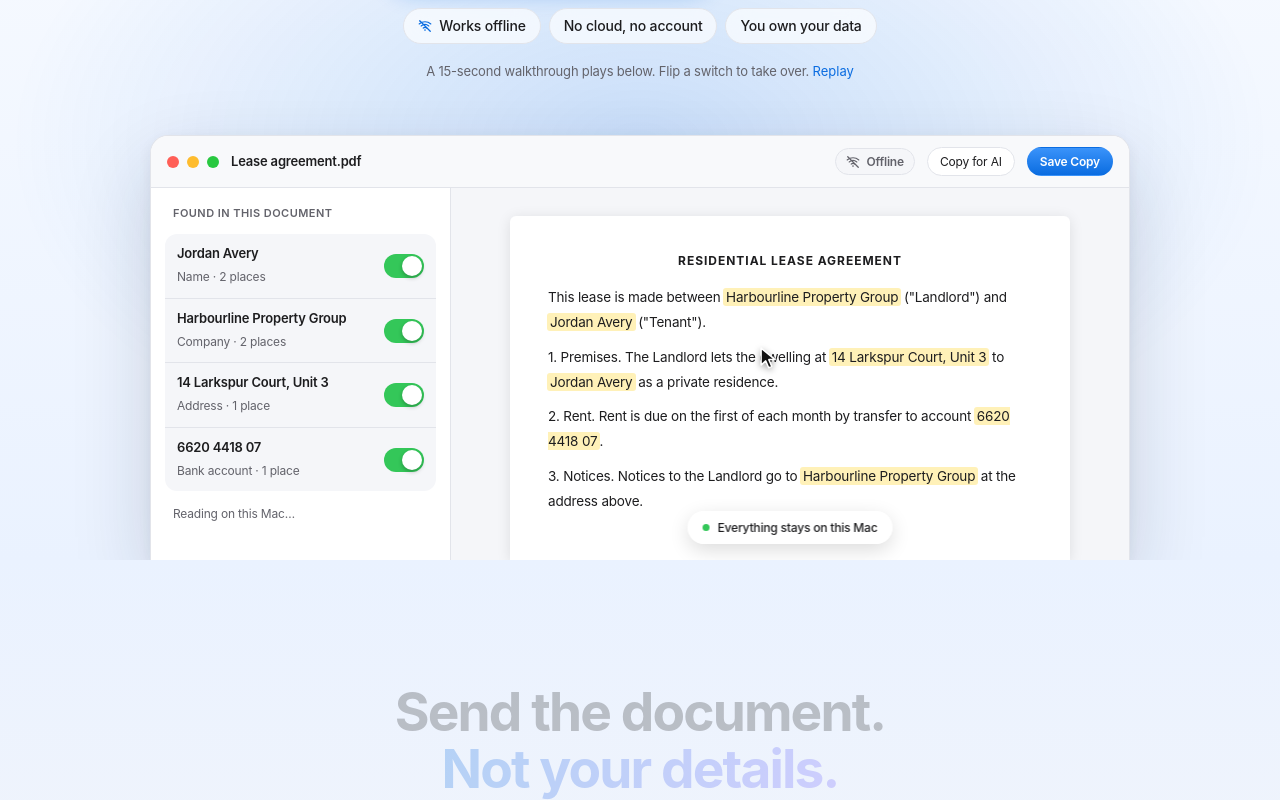
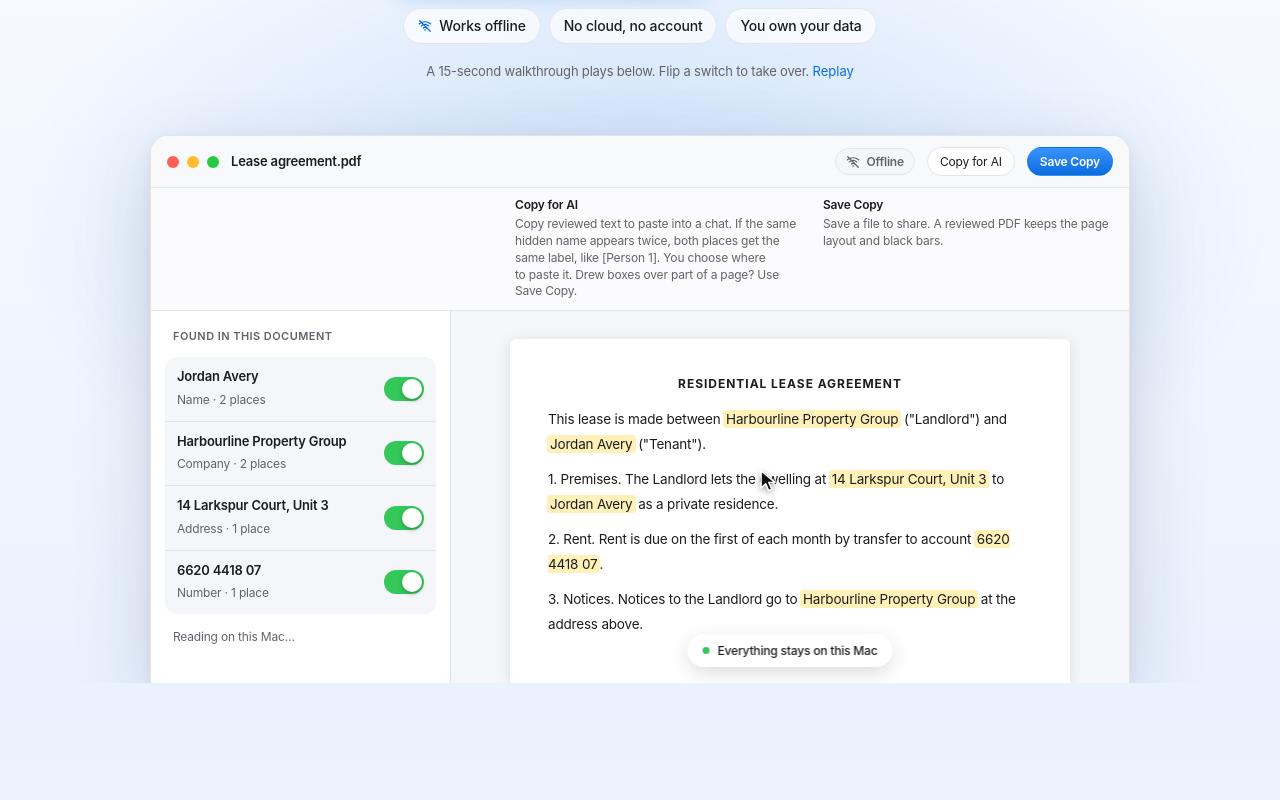
Before and after one commit to xtinctagent/blotgenie-site, a plain HTML site: page index.html in a window 1280 px wide. Shown: the part 592-1392 px from the top of the page. Drawn offline with Linux system fonts and the light colour scheme.

Commit message:
Add files via upload

```diff
--- a/index.html
+++ b/index.html
@@ -146,6 +146,11 @@ section{padding:96px 0}
 .ready{display:inline-flex;align-items:center;gap:8px;font-size:15px;color:#B4BCCB}
 .ready::before{content:"";width:8px;height:8px;border-radius:50%;background:#34C759;box-shadow:0 0 10px #34C759}
 
+.hints{display:flex;justify-content:flex-end;gap:18px;padding:9px 16px 10px;border-bottom:1px solid var(--line);background:color-mix(in srgb,var(--alt) 40%,var(--surface))}
+.hints p{max-width:290px;font-size:12px;line-height:1.4;color:var(--muted)}
+.hints b{display:block;color:var(--ink);font-weight:600;margin-bottom:2px}
+@media (max-width:900px){.hints{flex-direction:column;align-items:stretch}.hints p{max-width:none}}
+
 /* how: wash fading to neutral */
 #how{background:linear-gradient(180deg,var(--wash) 0%,var(--alt) 100%)}
 .steps{display:grid;grid-template-columns:repeat(3,minmax(0,1fr));gap:16px;list-style:none;margin:0;padding:0;counter-reset:n}
@@ -288,6 +293,10 @@ footer .wrap{display:flex;gap:8px 24px;flex-wrap:wrap;justify-content:space-betw
         <span class="tool tools-extra">Copy for AI</span>
         <span class="tool go" id="savebtn">Save Copy</span>
       </div>
+      <div class="hints">
+        <p><b>Copy for AI</b>Copy reviewed text to paste into a chat. If the same hidden name appears twice, both places get the same label, like [Person 1]. You choose where to paste it. Drew boxes over part of a page? Use Save Copy.</p>
+        <p><b>Save Copy</b>Save a file to share. A reviewed PDF keeps the page layout and black bars.</p>
+      </div>
       <div class="app">
         <div class="side">
           <p class="cap">Found in this document</p>
@@ -295,7 +304,7 @@ footer .wrap{display:flex;gap:8px 24px;flex-wrap:wrap;justify-content:space-betw
             <label class="row"><div><b>Jordan Avery</b><span>Name · 2 places</span></div><input class="sw" type="checkbox" id="sw-name" data-g="name" checked aria-label="Hide the name Jordan Avery"></label>
             <label class="row"><div><b>Harbourline Property Group</b><span>Company · 2 places</span></div><input class="sw" type="checkbox" id="sw-co" data-g="co" checked aria-label="Hide the company Harbourline Property Group"></label>
             <label class="row"><div><b>14 Larkspur Court, Unit 3</b><span>Address · 1 place</span></div><input class="sw" type="checkbox" id="sw-addr" data-g="addr" checked aria-label="Hide the address"></label>
-            <label class="row"><div><b>6620 4418 07</b><span>Bank account · 1 place</span></div><input class="sw" type="checkbox" id="sw-acct" data-g="acct" checked aria-label="Hide the bank account number"></label>
+            <label class="row"><div><b>6620 4418 07</b><span>Number · 1 place</span></div><input class="sw" type="checkbox" id="sw-acct" data-g="acct" checked aria-label="Hide the number"></label>
           </div>
           <p class="count" id="count" aria-live="polite">6 places hidden. Flip a switch to try it.</p>
         </div>
```
